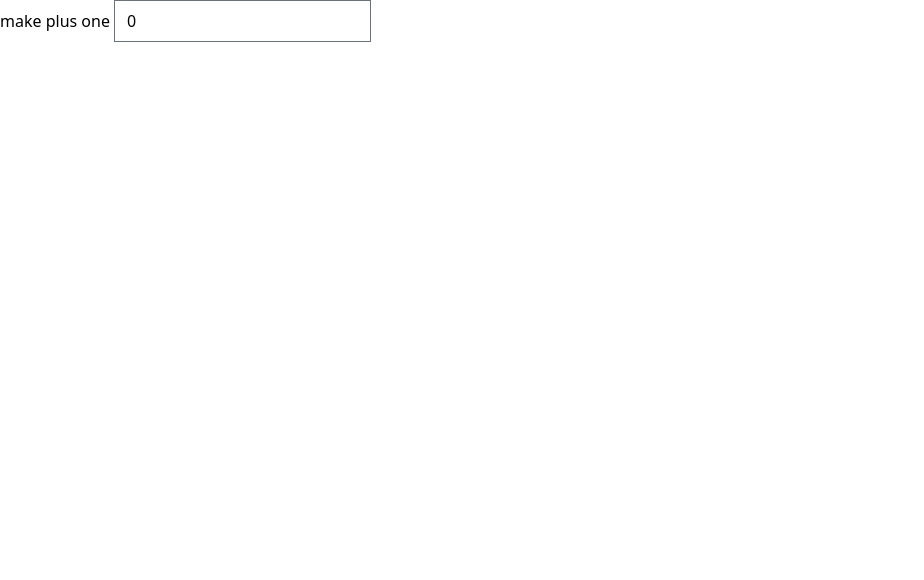
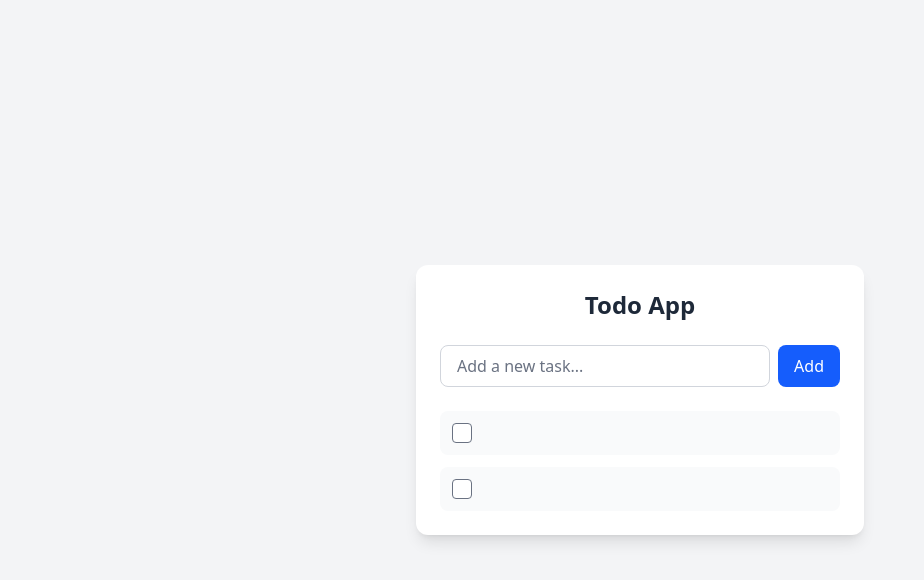
Before and after one commit to omer-os/svelte-test, a SvelteKit app: page / in a window 1280 px wide. Shown: the top 580 px of the page, without its empty margins (0-924 px from the left). Built offline with nearby package versions, Linux system fonts and the light colour scheme.

Commit message:
simple note keeper app

```diff
--- a/src/routes/+page.svelte
+++ b/src/routes/+page.svelte
@@ -1,16 +1,87 @@
 <script>
-    let count = $state(0);
-    async function doTheThing() {
-        count += 1;
-    }
-
-    $effect(() => {
-        console.log(count);
-    });
+    let newnote = $state("");
+    let notes = $state([
+        {
+            value: "",
+            checked: false,
+            id: 1,
+        },
+        {
+            value: "",
+            checked: false,
+            id: 2,
+        },
+    ]);
 </script>
 
-<button onclick={doTheThing}>make plus one</button>
-<input
-    type="number"
-    bind:value={count}
-/>
+<div class="min-h-screen bg-gray-100 flex items-center justify-center p-4">
+    <div class="bg-white rounded-xl shadow-lg w-full max-w-md p-6">
+        <h1 class="text-2xl font-bold text-gray-800 mb-6 text-center">
+            Todo App
+        </h1>
+
+        <div class="flex gap-2 mb-6">
+            <input
+                type="text"
+                placeholder="Add a new task..."
+                class="flex-1 px-4 py-2 border border-gray-300 rounded-lg focus:outline-none focus:border-blue-500 focus:ring-2 focus:ring-blue-200"
+                bind:value={newnote}
+            />
+            <button
+                onclick={() => {
+                    notes = [
+                        ...notes,
+                        {
+                            checked: false,
+                            value: newnote,
+                            id: notes.length + 1,
+                        },
+                    ];
+
+                    newnote = "";
+                }}
+                class="bg-blue-600 text-white px-4 py-2 rounded-lg hover:bg-blue-700 transition-colors font-medium"
+                >Add</button
+            >
+        </div>
+
+        <ul class="space-y-3">
+            {#each notes as note}
+                <li
+                    class="flex items-center gap-3 p-3 bg-gray-50 rounded-lg group"
+                >
+                    <input
+                        type="checkbox"
+                        class="w-5 h-5 text-blue-600 rounded focus:ring-blue-500 cursor-pointer"
+                        bind:checked={note.checked}
+                    />
+                    <span
+                        class="flex-1 {note.checked
+                            ? 'text-gray-400 line-through'
+                            : 'text-gray-700'}"
+                            class:p-4={note.checked}
+                    >
+                        {note.value}
+                    </span>
+                    <button
+                        class="text-gray-400 hover:text-red-500 opacity-0 group-hover:opacity-100 transition-opacity"
+                        onclick={() =>
+                            (notes = notes.filter((i) => i.id !== note.id))}
+                    >
+                        <svg
+                            xmlns="http://www.w3.org/2000/svg"
+                            class="h-5 w-5"
+                            viewBox="0 0 20 20"
+                            fill="currentColor"
+                            ><path
+                                fill-rule="evenodd"
+                                d="M9 2a1 1 0 00-.894.553L7.382 4H4a1 1 0 000 2v10a2 2 0 002 2h8a2 2 0 002-2V6a1 1 0 100-2h-3.382l-.724-1.447A1 1 0 0011 2H9zM7 8a1 1 0 012 0v6a1 1 0 11-2 0V8zm5-1a1 1 0 00-1 1v6a1 1 0 102 0V8a1 1 0 00-1-1z"
+                                clip-rule="evenodd"
+                            /></svg
+                        >
+                    </button>
+                </li>
+            {/each}
+        </ul>
+    </div>
+</div>
```
